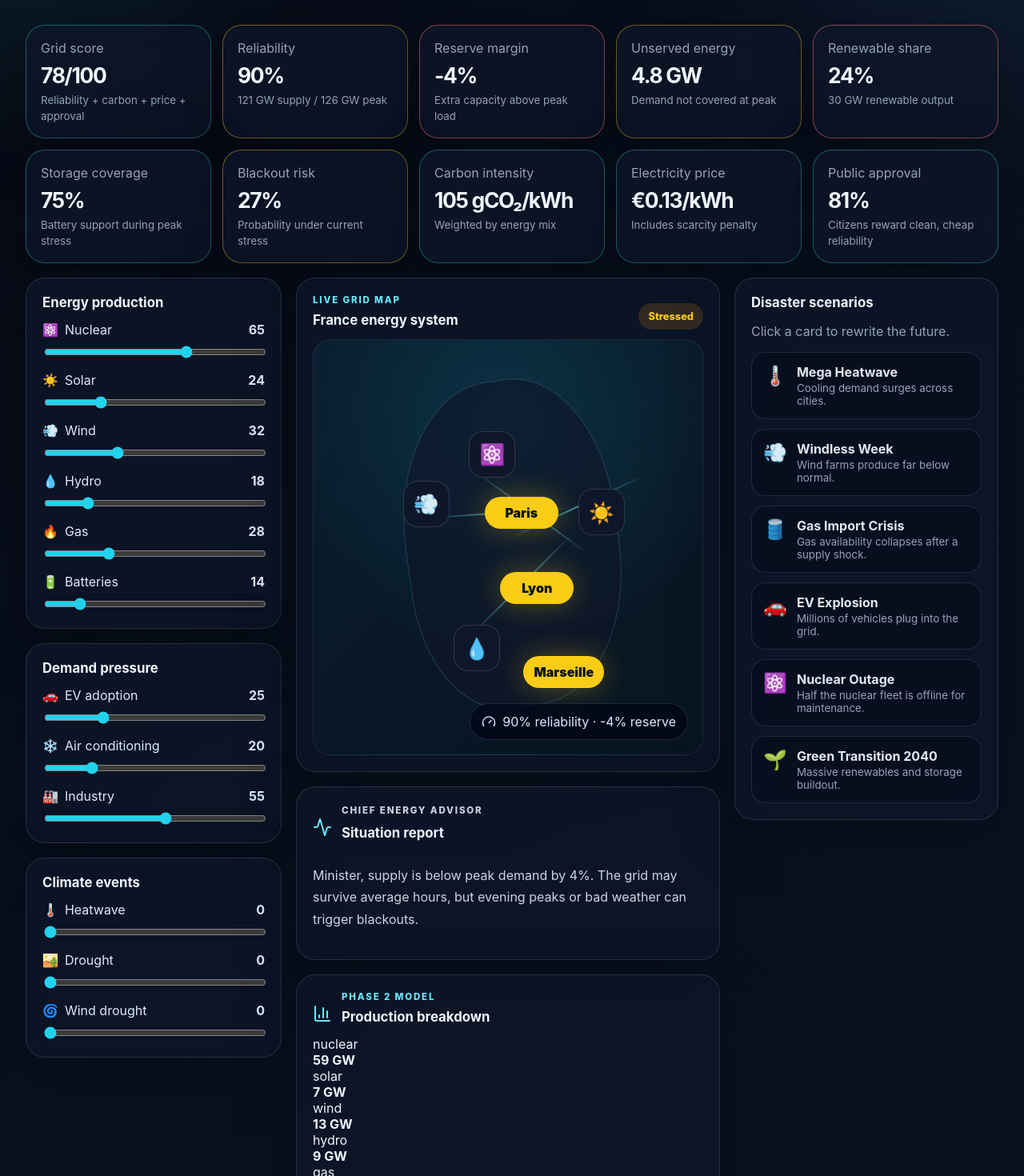
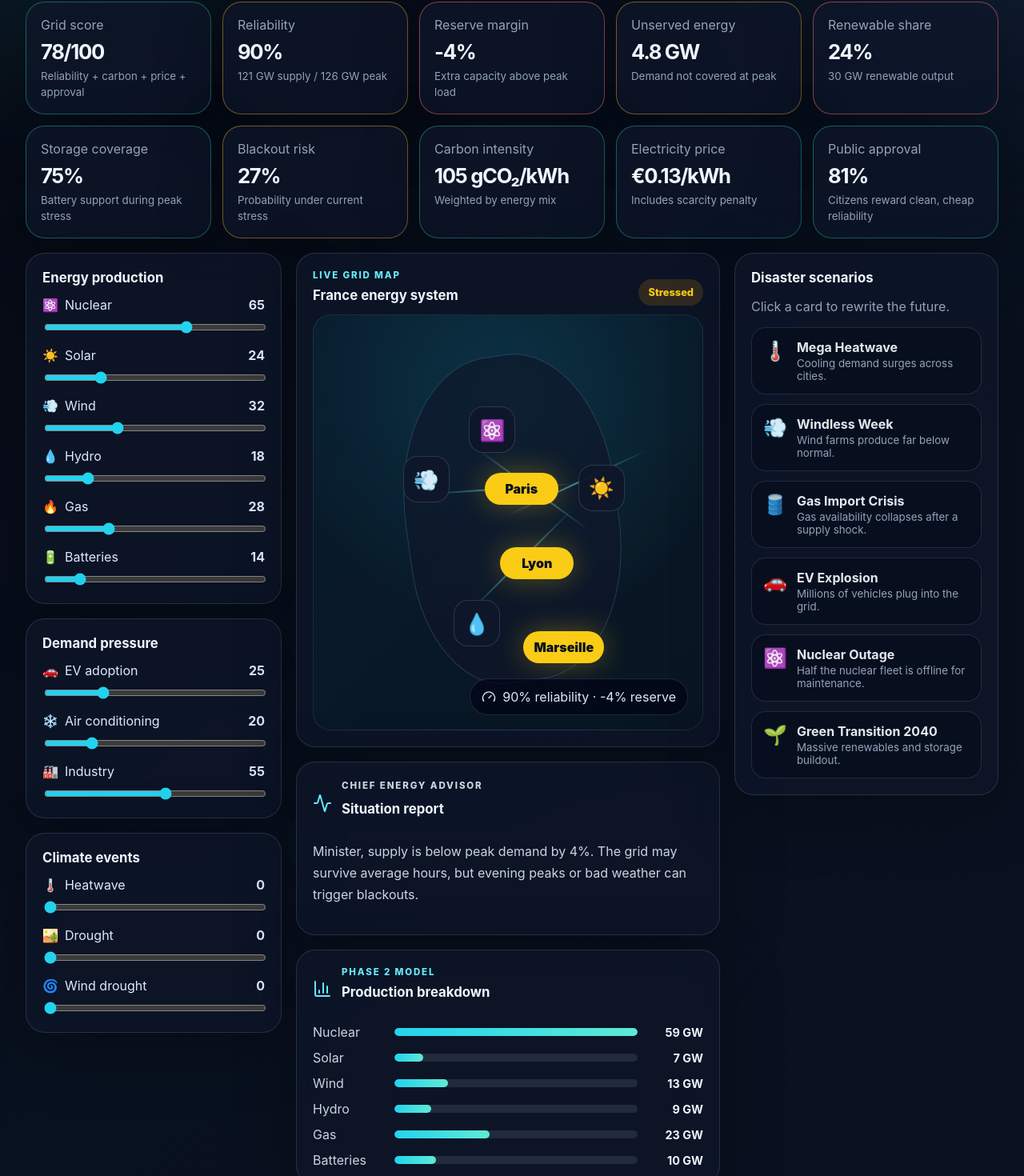
Before and after one commit to Myoxsis/Watt-If, a React (Vite) app: page / in a window 1280 px wide. Shown: the part 253-1723 px from the top of the page at 80% size. Built offline with nearby package versions, Linux system fonts and the light colour scheme.

Commit message:
Style Phase 2 metrics and breakdown

```diff
--- a/src/styles.css
+++ b/src/styles.css
@@ -50,7 +50,7 @@
 }
 
 .hero p:not(.eyebrow) {
-  max-width: 760px;
+  max-width: 820px;
   color: #bfd0e6;
   font-size: 1.05rem;
   line-height: 1.7;
@@ -83,6 +83,10 @@
   margin-bottom: 18px;
 }
 
+.metrics-grid.phase-two {
+  grid-template-columns: repeat(5, minmax(0, 1fr));
+}
+
 .metric,
 .panel,
 .map-card {
@@ -106,7 +110,7 @@
 .metric strong {
   display: block;
   margin: 8px 0 4px;
-  font-size: 1.65rem;
+  font-size: clamp(1.25rem, 2vw, 1.65rem);
   letter-spacing: -0.05em;
 }
 
@@ -313,6 +317,44 @@
   line-height: 1.7;
 }
 
+.breakdown {
+  display: grid;
+  gap: 16px;
+}
+
+.bars {
+  display: grid;
+  gap: 12px;
+}
+
+.bar-row {
+  display: grid;
+  grid-template-columns: 90px minmax(0, 1fr) 70px;
+  align-items: center;
+  gap: 12px;
+  color: #cbd5e1;
+  text-transform: capitalize;
+}
+
+.bar-row strong {
+  color: #eff6ff;
+  font-size: 0.9rem;
+  text-align: right;
+}
+
+.bar-track {
+  height: 10px;
+  overflow: hidden;
+  border-radius: 999px;
+  background: rgba(148, 163, 184, 0.16);
+}
+
+.bar-fill {
+  height: 100%;
+  border-radius: inherit;
+  background: linear-gradient(90deg, #22d3ee, #5eead4);
+}
+
 .scenario-list {
   display: grid;
   gap: 12px;
@@ -356,6 +398,7 @@
 
 @media (max-width: 1180px) {
   .metrics-grid,
+  .metrics-grid.phase-two,
   .dashboard {
     grid-template-columns: 1fr 1fr;
   }
@@ -378,6 +421,7 @@
   }
 
   .metrics-grid,
+  .metrics-grid.phase-two,
   .dashboard {
     grid-template-columns: 1fr;
   }
@@ -385,4 +429,8 @@
   .grid-map {
     min-height: 420px;
   }
+
+  .bar-row {
+    grid-template-columns: 78px minmax(0, 1fr) 62px;
+  }
 }
```
